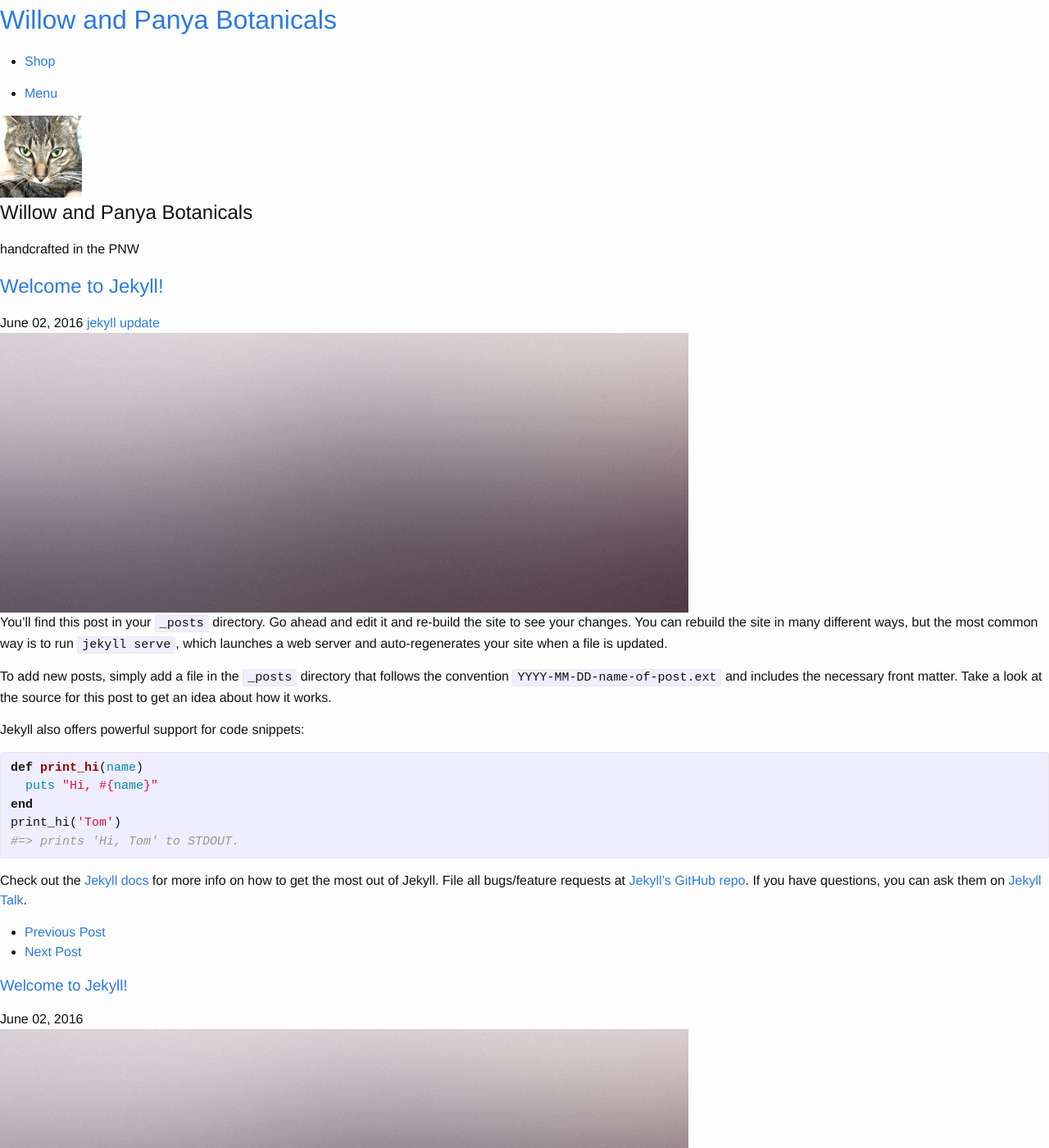
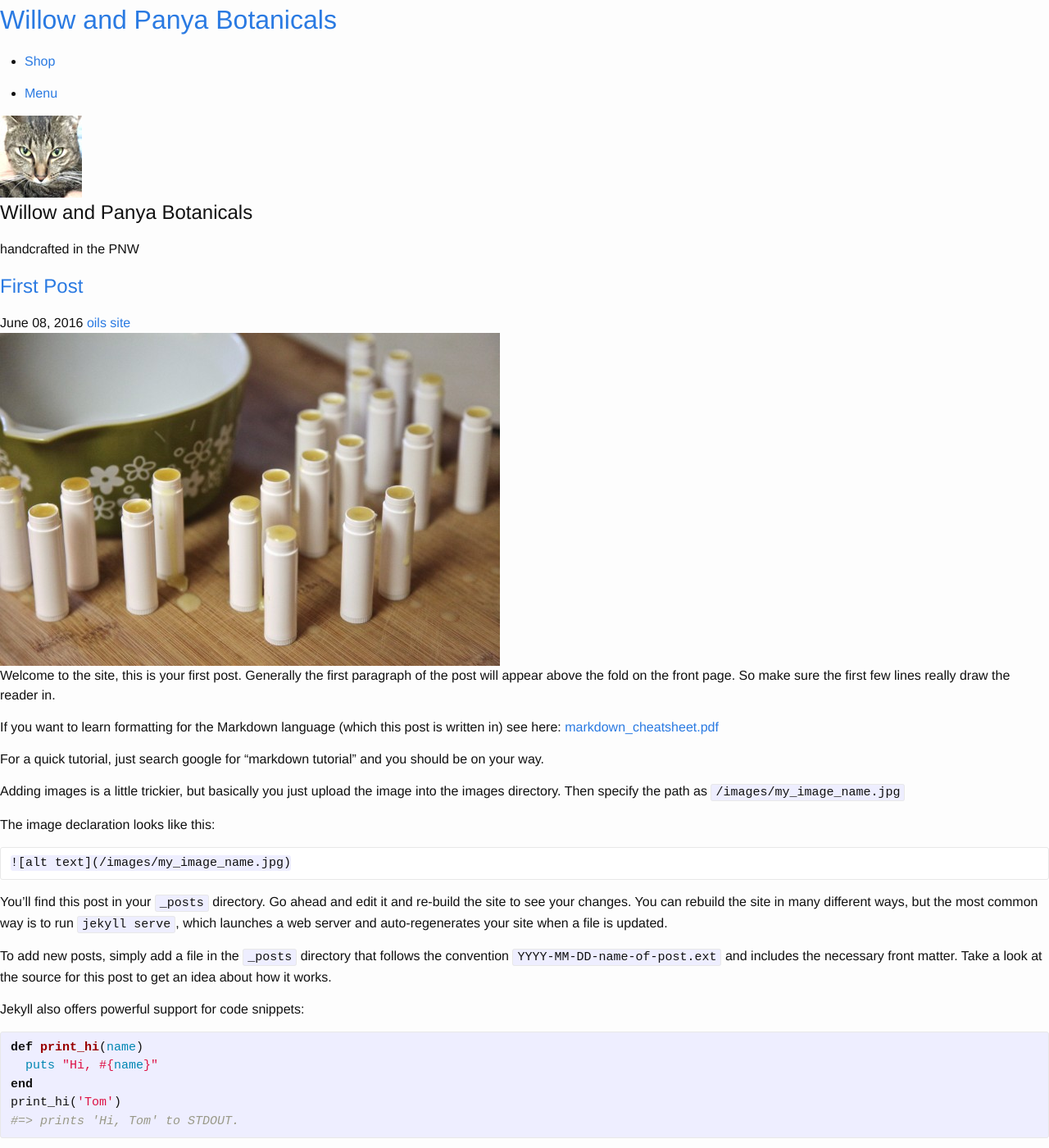
Before and after one commit to willowandpanya/willowandpanya.github.io, a Jekyll site: the page built from _posts/2016-06-08-first-post.markdown, in a window 1280 px wide and 1400 px high. Shown: the whole window at 82% size. Built offline with Jekyll 4.4.1, drawn with Linux system fonts in a browser that asks for light colours; some of the changed text lies outside the part shown.

Commit message:
Update and rename example post

```diff
--- a/_posts/2016-06-01-welcome-to-jekyll.markdown
+++ b/_posts/2016-06-08-first-post.markdown
@@ -1,10 +1,25 @@
 ---
 layout: post
-title:  "Welcome to Jekyll!"
-date:   2016-06-01 20:41:24 -0700
-categories: jekyll update
-image: /images/pic02.jpg
+title:  "First Post"
+date:   2016-06-08 13:43:24 -0700
+categories: oils site
+image: /images/tubes_example.jpg
 ---
+Welcome to the site, this is your first post. Generally the first paragraph of the post will appear above the fold on the front page. So make sure the first few lines really draw the reader in.
+
+If you want to learn formatting for the Markdown language (which this post is
+written in) see here: [markdown_cheatsheet.pdf](http://scottboms.com/downloads/documentation/markdown_cheatsheet.pdf)
+
+For a quick tutorial, just search google for "markdown tutorial" and you should
+be on your way.
+
+Adding images is a little trickier, but basically you just upload the image
+into the images directory. Then specify the path as `/images/my_image_name.jpg`
+
+The image declaration looks like this:
+
+    ![alt text](/images/my_image_name.jpg)
+
 You’ll find this post in your `_posts` directory. Go ahead and edit it and re-build the site to see your changes. You can rebuild the site in many different ways, but the most common way is to run `jekyll serve`, which launches a web server and auto-regenerates your site when a file is updated.
 
 To add new posts, simply add a file in the `_posts` directory that follows the convention `YYYY-MM-DD-name-of-post.ext` and includes the necessary front matter. Take a look at the source for this post to get an idea about how it works.
```
Also changed, not shown: images/tubes_example.jpg (added).
